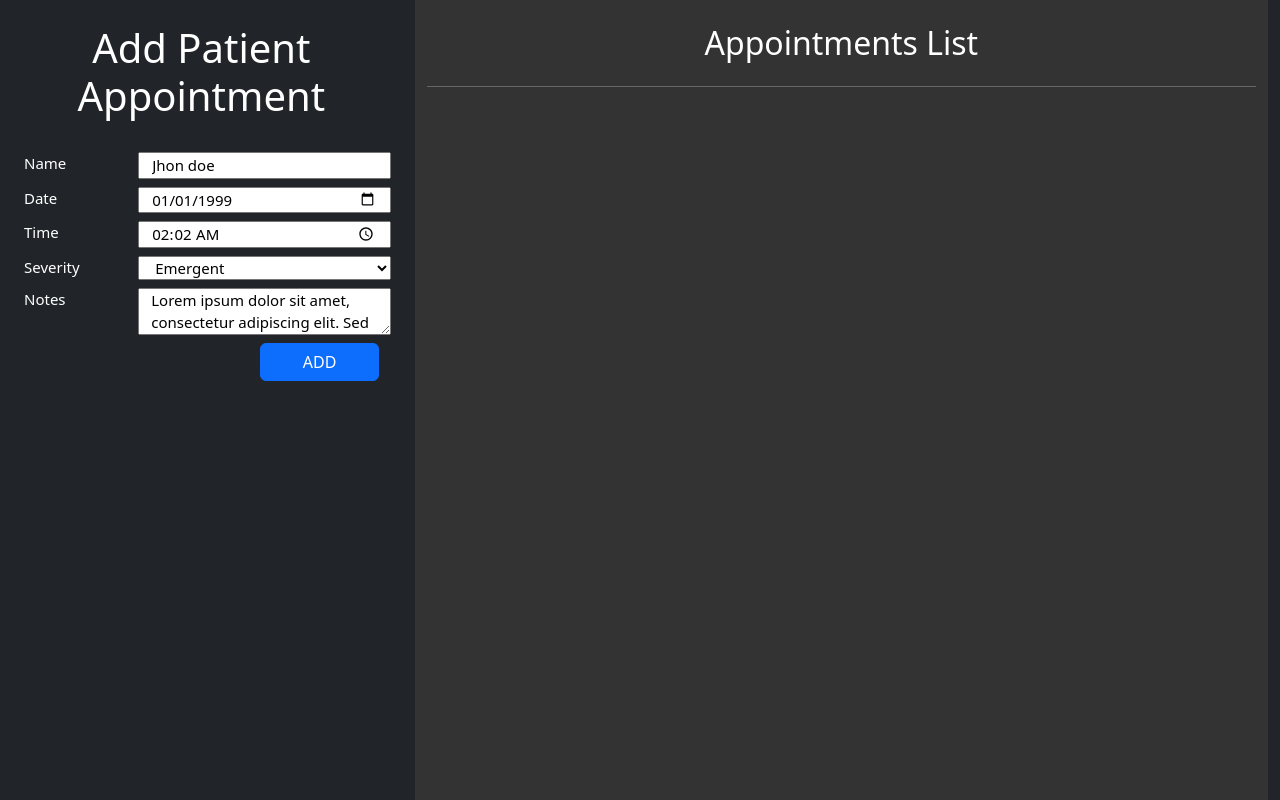
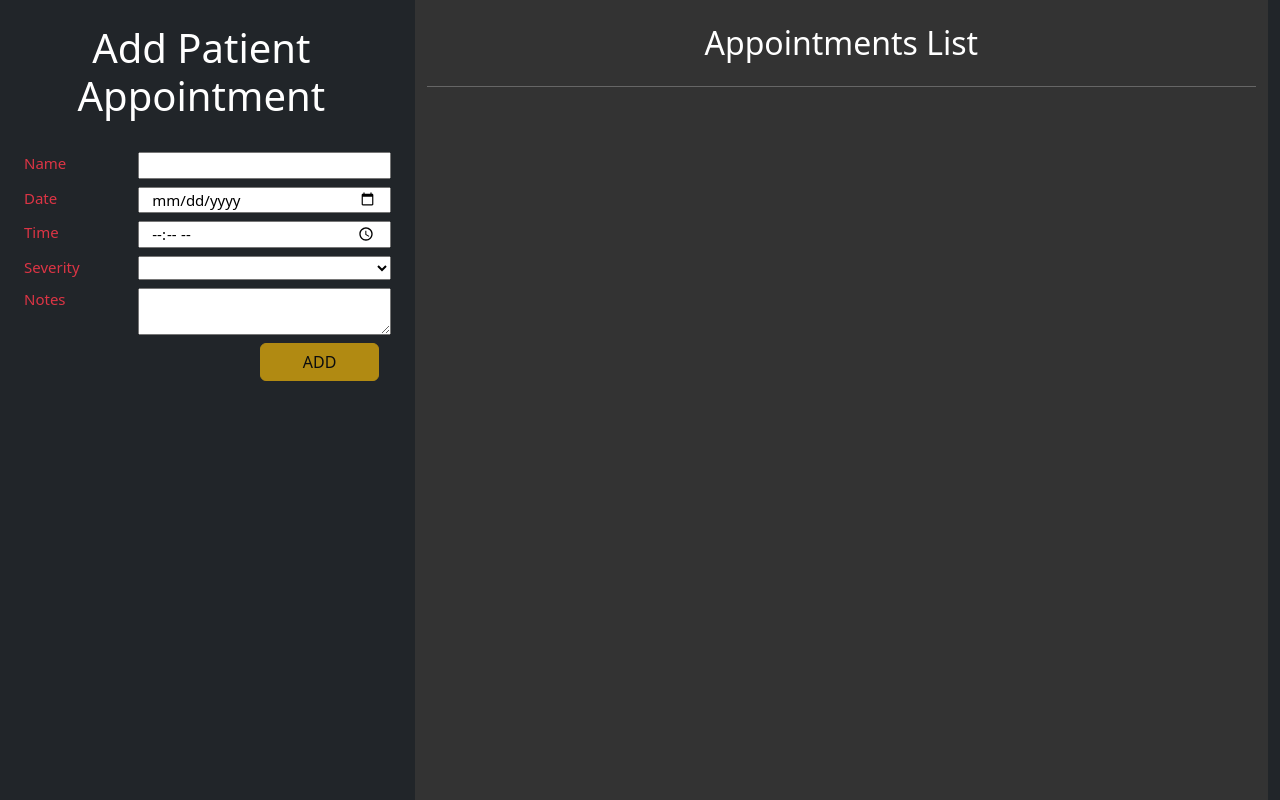
Before and after one commit to mufrick01/VueJS_Patients_Appointments_List, a Vue app: page / in a window 1280 px wide. Built offline with nearby package versions, Linux system fonts and the light colour scheme.

Commit message:
form validation added

```diff
--- a/src/components/FormPatientAppointment.vue
+++ b/src/components/FormPatientAppointment.vue
@@ -3,30 +3,30 @@ import FormPatientAppointment from '@/components/FormPatientAppointment.vue';
     <form class="d-flex flex-column gap-2 p-4 justify-content-center" style="font-size: 15px;" @submit.prevent="SendForm">
         <h2 class="text-center mb-4" style="font-size: 40px;">Add Patient Appointment</h2>
         <label class="row">
-            <span class="col-4 text-start">Name</span>
-            <input type="text" class="col-8" v-model="formPatientAppointment.name">
+            <span class="col-4 text-start" :class="{'text-danger':(formPatientAppointment.name.trim()==='')}">Name</span>
+            <input type="text" class="col-8" v-model="formPatientAppointment.name" required>
         </label>
         <label class="row">
-            <span class="col-4 text-start">Date</span>
-            <input type="date" class="col-8" v-model="formPatientAppointment.date">
+            <span class="col-4 text-start" :class="{'text-danger':(formPatientAppointment.date==='')}" >Date</span>
+            <input type="date" class="col-8" v-model="formPatientAppointment.date" required>
         </label>
         <label class="row">
-            <span class="col-4 text-start">Time</span>
-            <input type="time" class="col-8" v-model="formPatientAppointment.time">
+            <span class="col-4 text-start" :class="{'text-danger':(formPatientAppointment.time==='')}" >Time</span>
+            <input type="time" class="col-8" v-model="formPatientAppointment.time" required>
         </label>
         <label class="row">
-            <span class="col-4 text-start">Severity</span>
-            <select class="col-8" v-model="formPatientAppointment.severity">
+            <span class="col-4 text-start" :class="{'text-danger':(formPatientAppointment.severity==='')}">Severity</span>
+            <select class="col-8" v-model="formPatientAppointment.severity" required >
                 <option v-for="( { type, color }, index) in caseSeverity" :key="index" :value="color">
                     {{ type }}
                 </option>
             </select>
         </label>
         <label class="row">
-            <span class="col-4 text-start">Notes</span>
-            <textarea maxlength="150" class="col-8" v-model="formPatientAppointment.notes"></textarea>
+            <span class="col-4 text-start" :class="{'text-danger':(formPatientAppointment.notes.trim()==='')}" >Notes</span>
+            <textarea maxlength="150" class="col-8" v-model="formPatientAppointment.notes" required></textarea>
         </label>
-        <button type="submit" class="btn btn-primary col-4 ms-auto">ADD</button>
+        <button type="submit" class="btn btn-warning col-4 ms-auto" :class="{'disabled':(isDisabled())}" >ADD</button>
     </form>
 </template>
 
@@ -50,20 +50,20 @@ export default {
                 }
             ],
 
+            formPatientAppointment: {
+                name: '',
+                date: '',
+                time: '',
+                severity: '',
+                notes: '',
+            }
             // formPatientAppointment: {
-            //     name: '',
-            //     date: '',
-            //     time: '',
-            //     severity: '',
-            //     notes: '',
+            //     name: 'Jhon doe',
+            //     date: '1999-01-01',
+            //     time: '02:02',
+            //     severity: '#f00',
+            //     notes: 'Lorem ipsum dolor sit amet, consectetur adipiscing elit. Sed do eiusmod tempor incididunt ut labore et dolore magna aliqua. Ut enim ad minim veniamet',
             // }
-            formPatientAppointment: {
-                name: 'Jhon doe',
-                date: '1999-01-01',
-                time: '02:02',
-                severity: '#f00',
-                notes: 'Lorem ipsum dolor sit amet, consectetur adipiscing elit. Sed do eiusmod tempor incididunt ut labore et dolore magna aliqua. Ut enim ad minim veniamet',
-            }
         };
     },
     methods: {
@@ -74,11 +74,30 @@ export default {
                     ...this.formPatientAppointment
                 }
             )
+
+            this.resetForm();
+        },
+
+        resetForm(){
+            this.formPatientAppointment.name='';
+            this.formPatientAppointment.date='';
+            this.formPatientAppointment.time='';
+            this.formPatientAppointment.severity='';
+            this.formPatientAppointment.notes='';
+        },
+
+        isDisabled(){
+            if(this.formPatientAppointment.name.trim()==='') return true
+            if(this.formPatientAppointment.date==='') return true
+            if(this.formPatientAppointment.time==='') return true
+            if(this.formPatientAppointment.severity==='') return true
+            if(this.formPatientAppointment.notes.trim()==='') return true
+
+            return false;
         }
     }
 };
 </script>
 
 <style scoped>
-/* Estilos aquí */
 </style>
```
